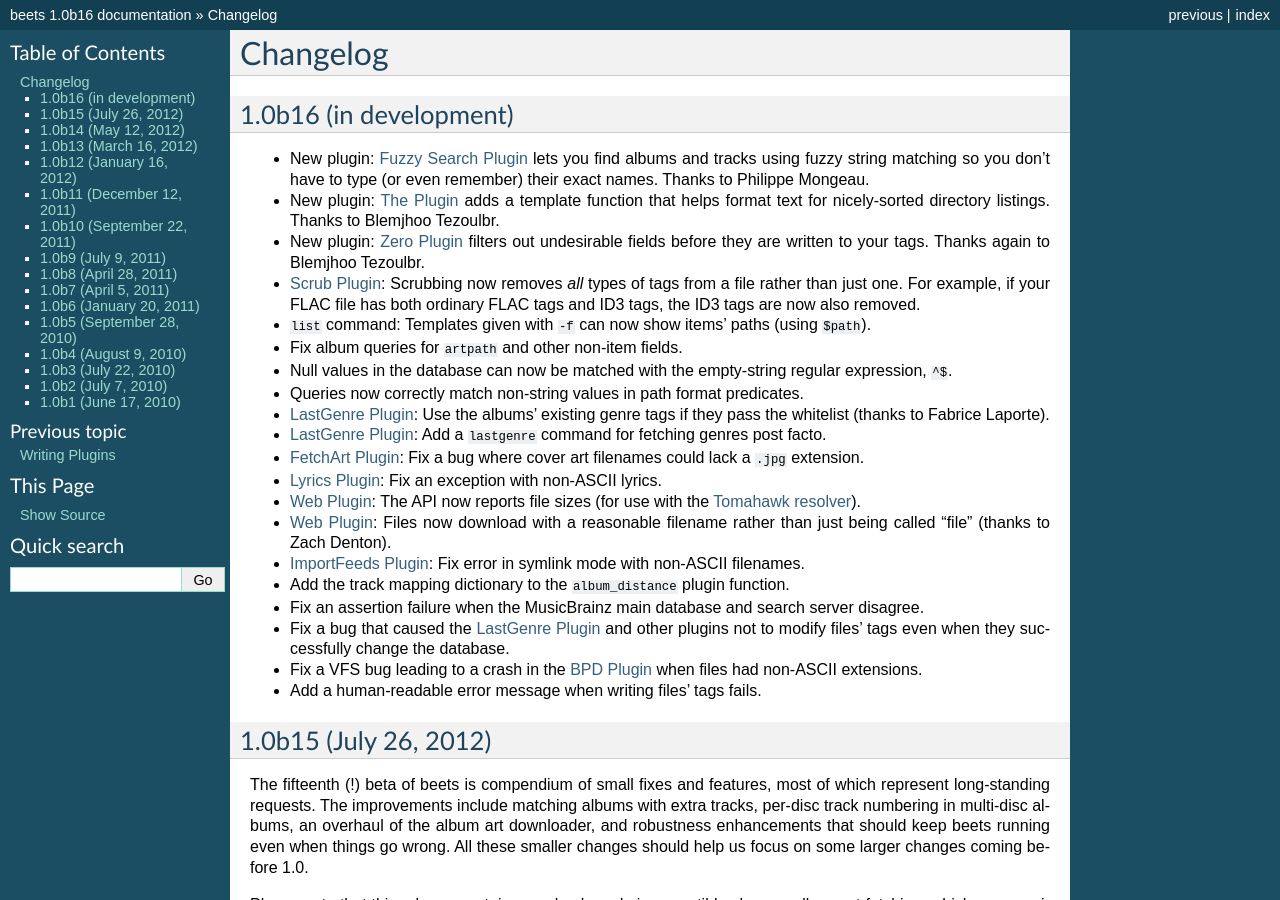
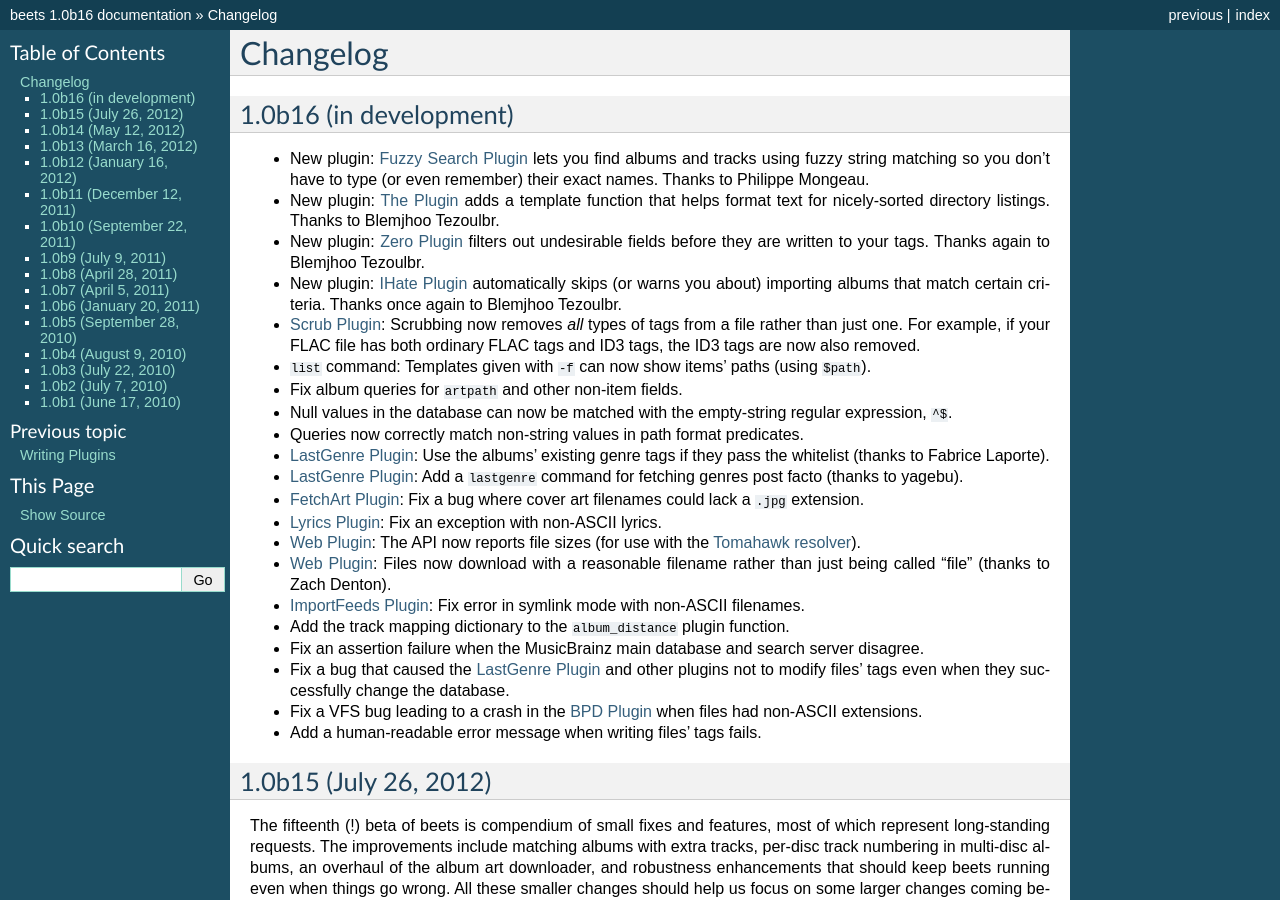
Before and after one commit to google-code-export/beets, a Sphinx documentation site: the page built from docs/changelog.rst, in a window 1280 px wide and 900 px high. Built offline with Sphinx 7.4.7, drawn with Linux system fonts in a browser that asks for light colours.

Commit message:
changelog: ihate plugin

```diff
--- a/docs/changelog.rst
+++ b/docs/changelog.rst
@@ -11,6 +11,9 @@
   text for nicely-sorted directory listings. Thanks to Blemjhoo Tezoulbr.
 * New plugin: :doc:`/plugins/zero` filters out undesirable fields before they
   are written to your tags. Thanks again to Blemjhoo Tezoulbr.
+* New plugin: :doc:`/plugins/ihate` automatically skips (or warns you about)
+  importing albums that match certain criteria. Thanks once again to Blemjhoo
+  Tezoulbr.
 * :doc:`/plugins/scrub`: Scrubbing now removes *all* types of tags from a file
   rather than just one. For example, if your FLAC file has both ordinary FLAC
   tags and ID3 tags, the ID3 tags are now also removed.
@@ -23,7 +26,7 @@
 * :doc:`/plugins/lastgenre`: Use the albums' existing genre tags if they pass
   the whitelist (thanks to Fabrice Laporte).
 * :doc:`/plugins/lastgenre`: Add a ``lastgenre`` command for fetching genres
-  post facto.
+  post facto (thanks to yagebu).
 * :doc:`/plugins/fetchart`: Fix a bug where cover art filenames could lack
   a ``.jpg`` extension.
 * :doc:`/plugins/lyrics`: Fix an exception with non-ASCII lyrics.
```
